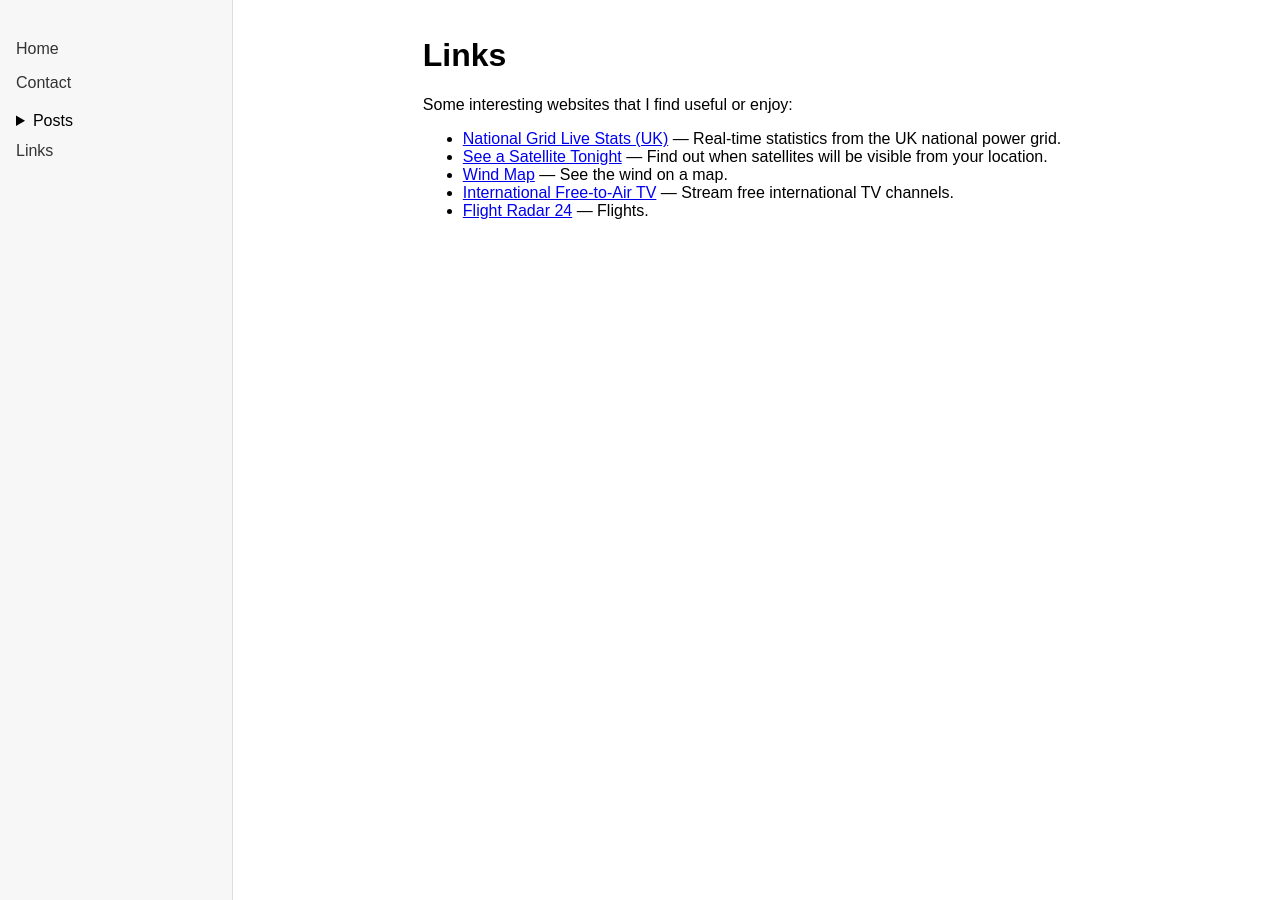
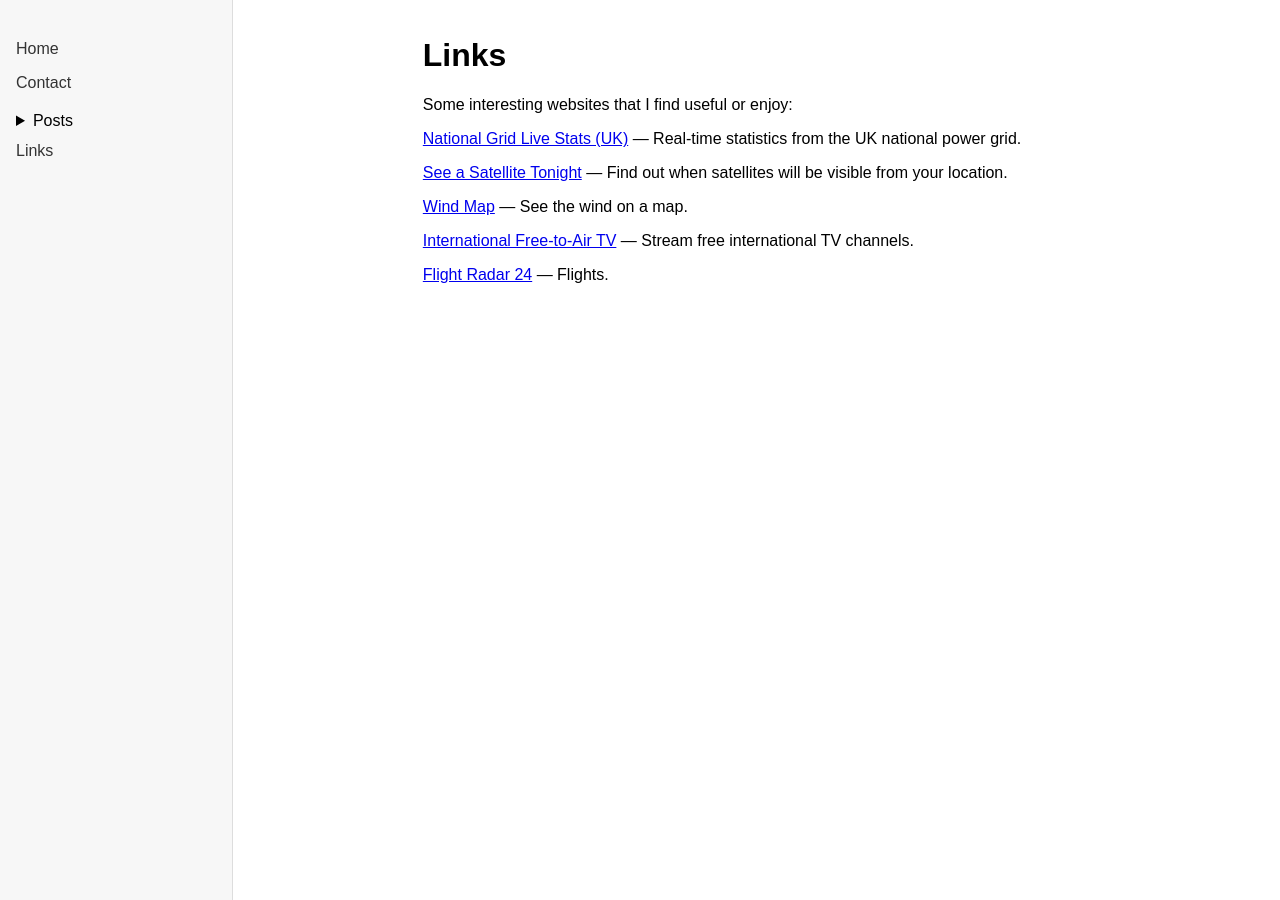
Before and after one commit to liamtreacy/liamtreacy.github.io, a Jekyll site: the page built from links.html, in a window 1280 px wide. Built offline with Jekyll 4.4.1, drawn with Linux system fonts in a browser that asks for light colours.

Commit message:
Add spacing to links section

```diff
--- a/links.html
+++ b/links.html
@@ -7,10 +7,12 @@ title: Links
 
 <p>Some interesting websites that I find useful or enjoy:</p>
 
-<ul>
-  <li><a href="https://grid.iamkate.com/" target="_blank" rel="noopener">National Grid Live Stats (UK)</a> — Real-time statistics from the UK national power grid.</li>
-  <li><a href="https://james.darpinian.com/satellites/" target="_blank" rel="noopener">See a Satellite Tonight</a> — Find out when satellites will be visible from your location.</li>
-  <li><a href="https://www.windy.com/" target="_blank" rel="noopener">Wind Map</a> — See the wind on a map.</li>
-  <li><a href="https://tv.garden/us" target="_blank" rel="noopener">International Free-to-Air TV</a> — Stream free international TV channels.</li>
-  <li><a href="https://www.flightradar24.com/" target="_blank" rel="noopener">Flight Radar 24</a> — Flights.</li>
-</ul>
+<p><a href="https://grid.iamkate.com/" target="_blank" rel="noopener">National Grid Live Stats (UK)</a> — Real-time statistics from the UK national power grid.</p>
+
+<p><a href="https://james.darpinian.com/satellites/" target="_blank" rel="noopener">See a Satellite Tonight</a> — Find out when satellites will be visible from your location.</p>
+
+<p><a href="https://www.windy.com/" target="_blank" rel="noopener">Wind Map</a> — See the wind on a map.</p>
+
+<p><a href="https://tv.garden/us" target="_blank" rel="noopener">International Free-to-Air TV</a> — Stream free international TV channels.</p>
+
+<p><a href="https://www.flightradar24.com/" target="_blank" rel="noopener">Flight Radar 24</a> — Flights.</p>
```
